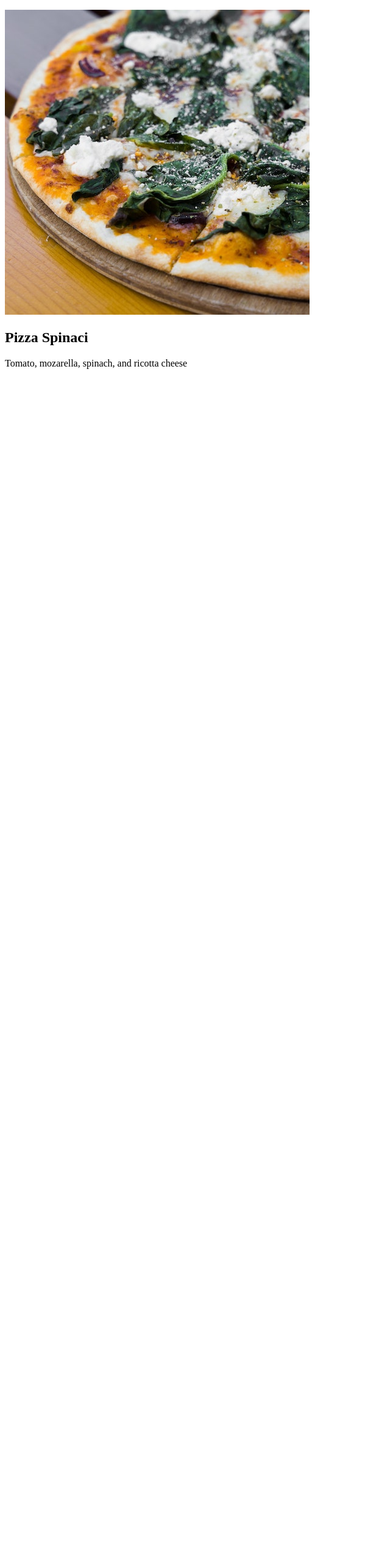
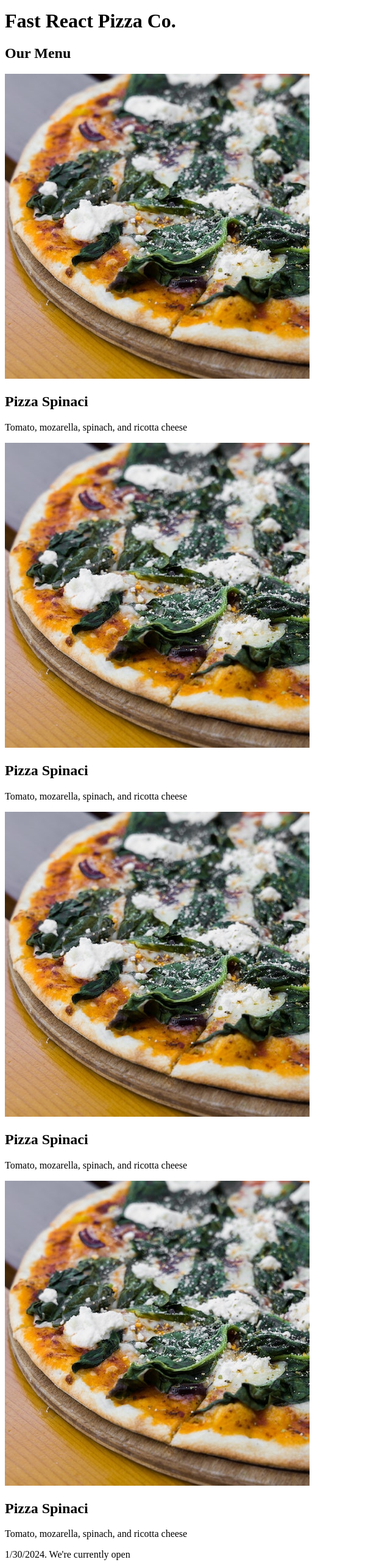
Before and after one commit to Soulbolt/pizza-menu-03, a React (Create React App) app: page / in a window 1280 px wide. Shown: the part 64-2630 px from the top of the page at 61% size, without its empty margins (0-640 px from the left). Before the commit the page ends 800 px from the top, so only its background shows below. Built offline with nearby package versions, Linux system fonts and the light colour scheme.

Commit message:
Add headerm menu, footer functions.

```diff
--- a/src/index.js
+++ b/src/index.jsx
@@ -50,8 +50,32 @@
   return (
     <div>
       <h1>Hello React!!</h1>
+      <Header />
+      <Menu />
+      <Footer />
+    </div>
+  );
+}
+
+function Header() {
+  return <h1>Fast React Pizza Co.</h1>;
+}
+
+function Menu() {
+  return (
+    <div>
+      <h2>Our Menu</h2>
+      <Pizza />
+      <Pizza />
+      <Pizza />
       <Pizza />
     </div>
+  );
+}
+
+function Footer() {
+  return (
+    <footer>{new Date().toLocaleDateString()}. We're currently open</footer>
   );
 }
 
```
